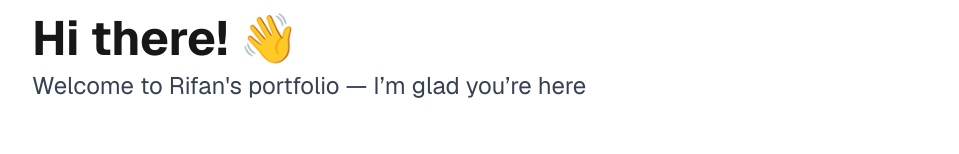
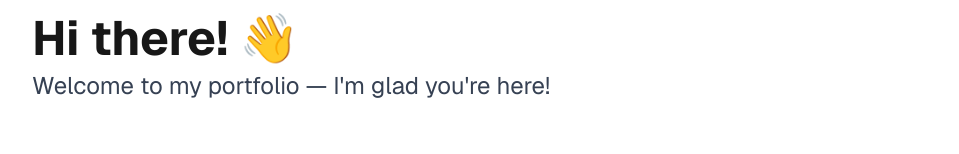
Before and after one commit to RevanNasser/react-vercel, a Next.js app: page / in a window 1280 px wide. Shown: the part 130-284 px from the top of the page, without its empty margins (160-1119 px from the left). Built offline with nearby package versions, Linux system fonts and the light colour scheme.

Commit message:
generic fixes for deployment

```diff
--- a/src/app/page.tsx
+++ b/src/app/page.tsx
@@ -9,7 +9,7 @@ export default function Home() {
        Hi there! 👋
     </h1>
     <p className="text-xl sm:text-2xl text-gray-700 dark:text-gray-300">
-      Welcome to Rifan's portfolio — I’m glad you’re here
+    Welcome to my portfolio — I&apos;m glad you&apos;re here!
     </p>
   </div>
         <section className="w-full">
```
